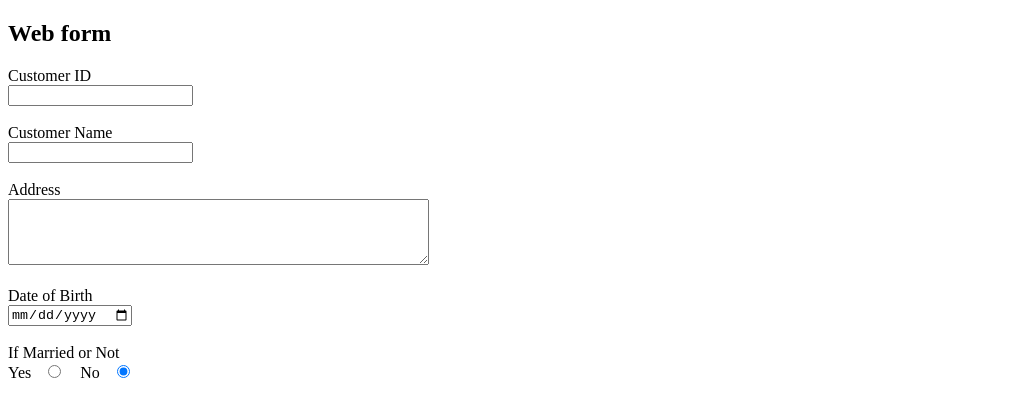
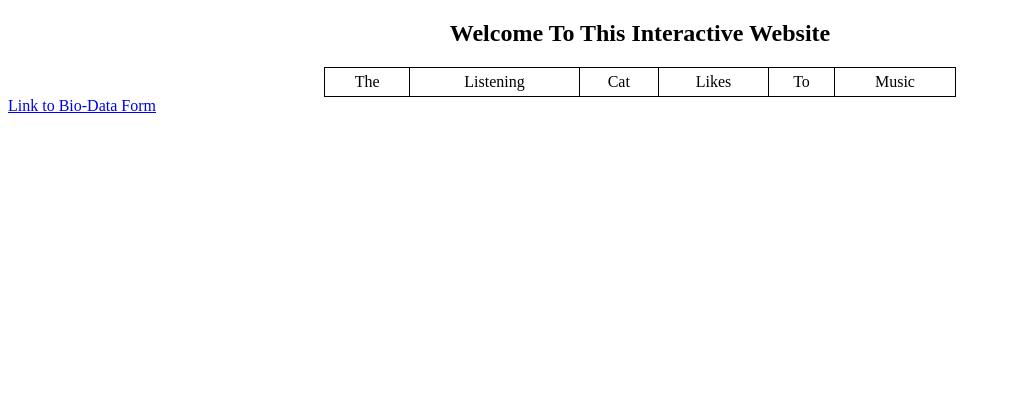
Before and after one commit to sharansudheer/fullstack_assignment1.io, a plain HTML site: page index.html in a window 1280 px wide. Shown: the whole page, without its empty margins (0-1011 px from the left). Drawn offline with Linux system fonts and the light colour scheme.

Commit message:
push:Main_Code
Main_Commit

```diff
--- /dev/null
+++ b/index.css
@@ -0,0 +1,27 @@
+table {
+    border-collapse: collapse;
+    width: 50%;
+    height: 40%;
+  margin: 0 auto;
+}
+
+  td {
+    text-align: center;
+    border: 1px solid black;
+  padding: 5px;
+  }
+  .main_table{
+    display: flex;
+  justify-content: center;
+  align-items: center;
+  height: 50%;
+  }
+  .title{
+    display: flex;
+    justify-content: center;
+  align-items: center;
+    height: 50%;
+  }
+  h2 {
+    text-align: center;
+  }
--- a/index.html
+++ b/index.html
@@ -1,32 +1,40 @@
 <!DOCTYPE html>
 <html>
     <head>
+        <link rel="stylesheet" href="index.css">
     </head>
     <body>
-        <H2>
-            Web form
-        </H2>
-        <form>
-            <label for="lab_cust_id">Customer ID</label><br>
-            <input type="text" id="inp_cust_id"><br><br>
-
-            <label for="lab_cust_name">Customer Name</label><br>
-            <input type="text" id="inp_cust_name"><br><br>
-
-            <label for="lab_addr_cust">Address</label><br>
-            <textarea id="txtarea_addr" rows="4" cols="50"></textarea><br><br>
-
-            <label for="lab_dob">Date of Birth</label><br>
-            <input type="date" id="inp_dob"><br><br>
-
-            <label for="lab_mari_status">If Married or Not</label><br>
-            <label for="lab_yes">Yes</label> &nbsp;
-            <input type="radio" id="inp_stat_y" name="inp_stat"> &ensp;
-            <label for="lab_no">No</label> &nbsp;
-            <input type="radio" id="inp_stat_n" name="inp_stat" value="No" checked="checked" ><br> <br>
-
-
-
-        </form>
+        <div class="'title">
+            <H2>
+                Welcome To This Interactive Website
+            </H2>
+        </div>
+        <div class="main_table">
+            <table>
+                <tr>
+                    <td>
+                        The
+                    </td>
+                    <td>
+                        Listening
+                    </td>
+                    <td>
+                        Cat
+                    </td>
+                    <td>
+                        Likes
+                    </td>
+                    <td>
+                        To
+                    </td>
+                    <td>
+                        Music
+                    </td>
+                </tr>
+            </table>
+        </div>
+        <div class="redirect">
+            <a href="page_2/form.html">Link to Bio-Data Form</a>
+        </div>
     </body>
 </html>
--- /dev/null
+++ b/page_2/form_style.css
@@ -0,0 +1,27 @@
+.form_man{
+    display: flex;
+    justify-content: center;
+  align-items: center;
+}
+form {
+    border: 2px solid black;
+    display: flex;
+    flex-direction: column;
+    justify-content: center;
+    align-items: center;
+    height: 80%;
+    width: 50%;
+  }
+
+  form label {
+    display: flex;
+    align-items: center;
+  }
+.inp_radio{
+    display: flex;
+    align-items: center;
+    gap: 10px;
+  }
+  h2 {
+    text-align: center;
+  }
```
Also changed, not shown: page_2/form.html (added, +38 -0 lines).
